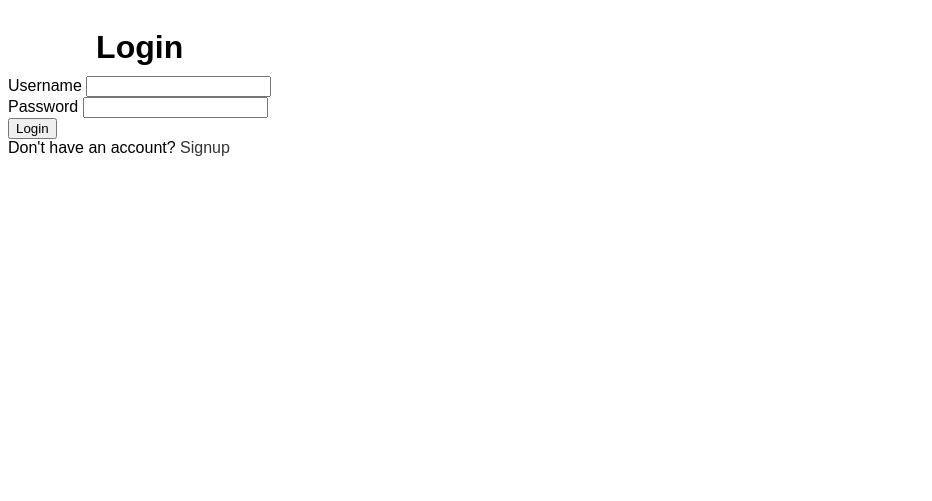
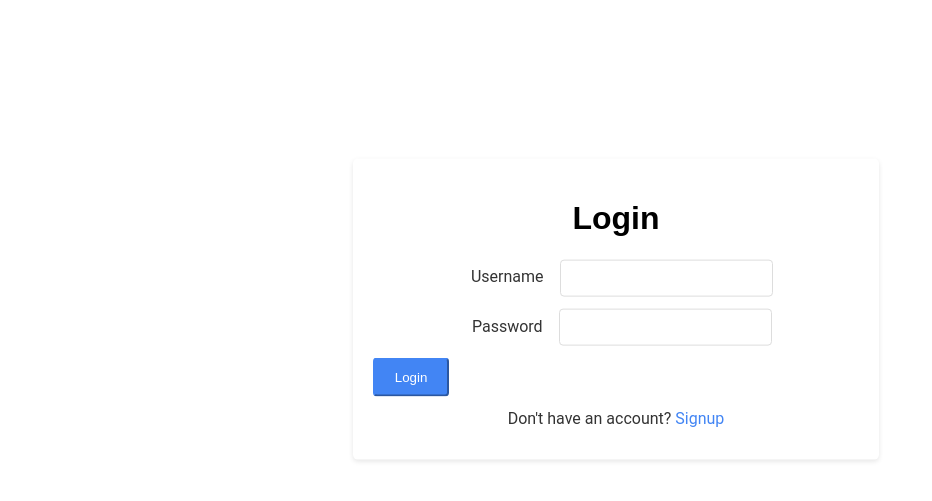
Before and after one commit to thomasbulll/TechNewsAggregator, a Flask app: page /login in a window 1280 px wide. Shown: the top 501 px of the page, without its empty margins (0-932 px from the left). Run offline with Flask 3, Linux system fonts and the light colour scheme.

Commit message:
Add basic login page styling

```diff
--- a/static/style.css
+++ b/static/style.css
@@ -50,3 +50,70 @@ article {
   width: 25px;
   height: 25px;
 }
+
+.container-form {
+  top: 50%;
+  transform: translateY(50%);
+  background-color: #fff;
+  padding: 20px;
+  border-radius: 5px;
+  box-shadow: 0 2px 5px rgba(0, 0, 0, 0.1); /* Subtle shadow for depth */
+  width: 40%;
+  height: 60%;
+  margin: 0 auto;
+}
+
+.container-form form {
+  height: auto;
+}
+
+.mb-3 {
+  text-align: center;
+  padding-bottom: 2.5%;
+}
+
+.mb-4 {
+  text-align: center;
+  padding-bottom: 2.5%;
+}
+
+
+.form-label,
+.text-muted {
+  padding: 2.5%;
+  font-family: "Roboto", sans-serif;
+  color: #333;
+  text-align: center;
+}
+
+.form-control {
+  font-family: "Roboto", sans-serif;
+  padding: 10px;
+  border: 1px solid #ddd;
+  border-radius: 4px; /* Rounded corners like Google buttons */
+}
+
+.btn-primary {
+  margin: 0 auto;
+  background-color: #4285F4;
+  color: #fff;
+  border-color: #4285F4;
+  border-radius: 4px;
+  padding: 10px 20px;
+}
+
+.text-muted a {
+  color: #4285F4;
+}
+
+.btn-primary:hover {
+  cursor: pointer;
+}
+
+.form-label {
+  text-align: center;
+}
+
+.form-control {
+  margin: 0 auto;
+}
```
